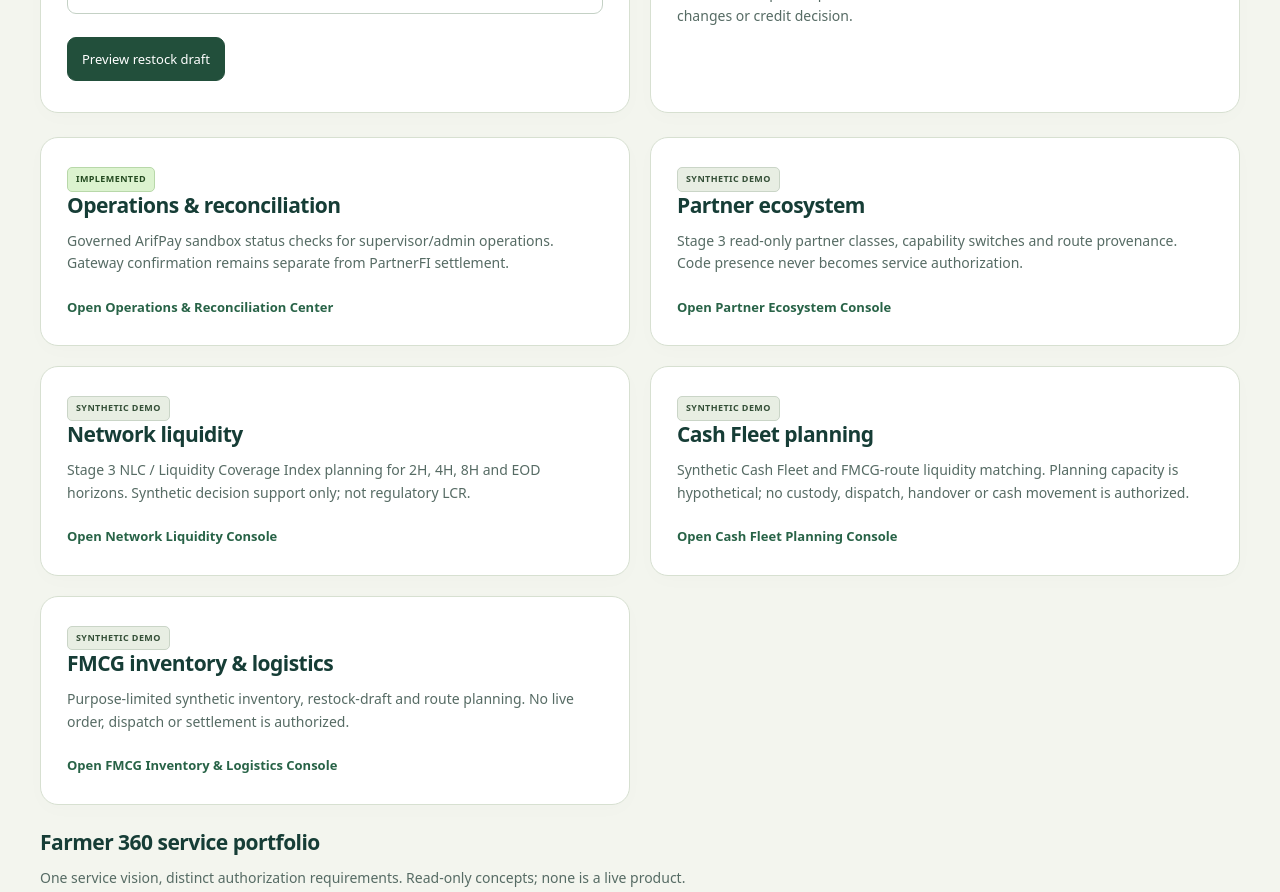
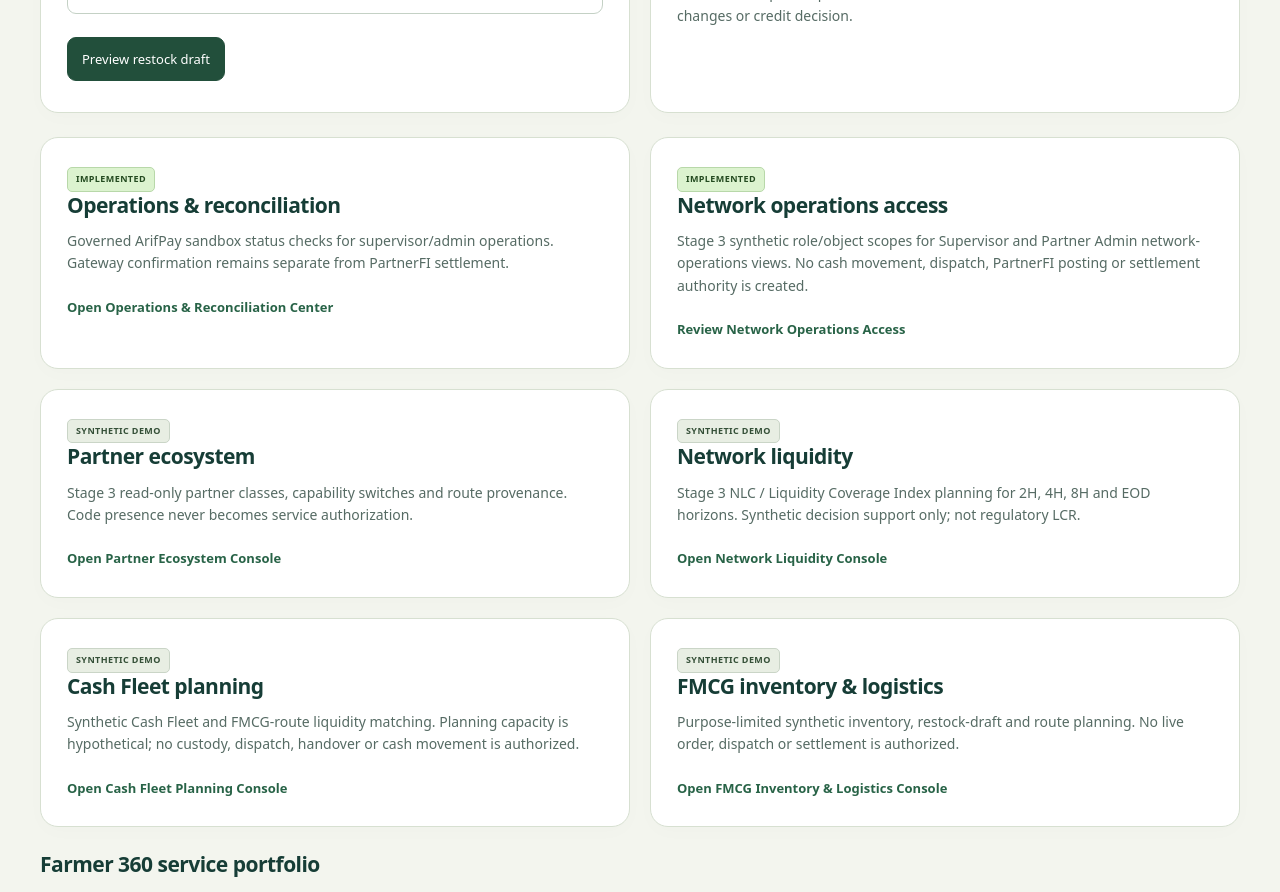
Before and after one commit to abeselomchernet/Phygital-rural-Agent-Hub, a React (Vite) app: page / in a window 1280 px wide. Shown: the part 1020-1912 px from the top of the page. Built offline with nearby package versions, Linux system fonts and the light colour scheme.

Commit message:
Wire Stage 3 network-operations authorization UX

```diff
--- a/src/App.tsx
+++ b/src/App.tsx
@@ -15,7 +15,8 @@ import Farmer360 from "./pages/Farmer360";
 import GhostSyncQueue from "./pages/GhostSyncQueue";
 import OnboardAgent from "./pages/OnboardAgent";
 import SupervisorRegionalOperations from "./pages/SupervisorRegionalOperations";
-import OperationsReconciliation from "./pages/OperationsReconciliation";
+import OperationsNetworkOperations from "./pages/OperationsNetworkOperations";
+import NetworkOperationsAccess from "./pages/NetworkOperationsAccess";
 import PartnerEcosystem from "./pages/PartnerEcosystem";
 import NetworkLiquidity from "./pages/NetworkLiquidity";
 import CashFleetPlanning from "./pages/CashFleetPlanning";
@@ -61,6 +62,18 @@ export default function App() {
                     </p>
                     <Link to="/operations" className="text-link">
                       Open Operations & Reconciliation Center
+                    </Link>
+                  </section>
+                  <section className="product-card" data-testid="network-operations-home-card">
+                    <CapabilityBadge state="IMPLEMENTED" />
+                    <h2>Network operations access</h2>
+                    <p>
+                      Stage 3 synthetic role/object scopes for Supervisor and Partner
+                      Admin network-operations views. No cash movement, dispatch,
+                      PartnerFI posting or settlement authority is created.
+                    </p>
+                    <Link to="/network-operations" className="text-link">
+                      Review Network Operations Access
                     </Link>
                   </section>
                   <section className="product-card" data-testid="partner-ecosystem-home-card">
@@ -118,7 +131,8 @@ export default function App() {
           <Route path="/queue" element={<GhostSyncQueue />} />
           <Route path="/onboard" element={<OnboardAgent />} />
           <Route path="/supervisor" element={<SupervisorRegionalOperations />} />
-          <Route path="/operations" element={<OperationsReconciliation />} />
+          <Route path="/operations" element={<OperationsNetworkOperations />} />
+          <Route path="/network-operations" element={<NetworkOperationsAccess />} />
           <Route path="/partners" element={<PartnerEcosystem />} />
           <Route path="/liquidity" element={<NetworkLiquidity />} />
           <Route path="/cash-fleet" element={<CashFleetPlanning />} />
```
